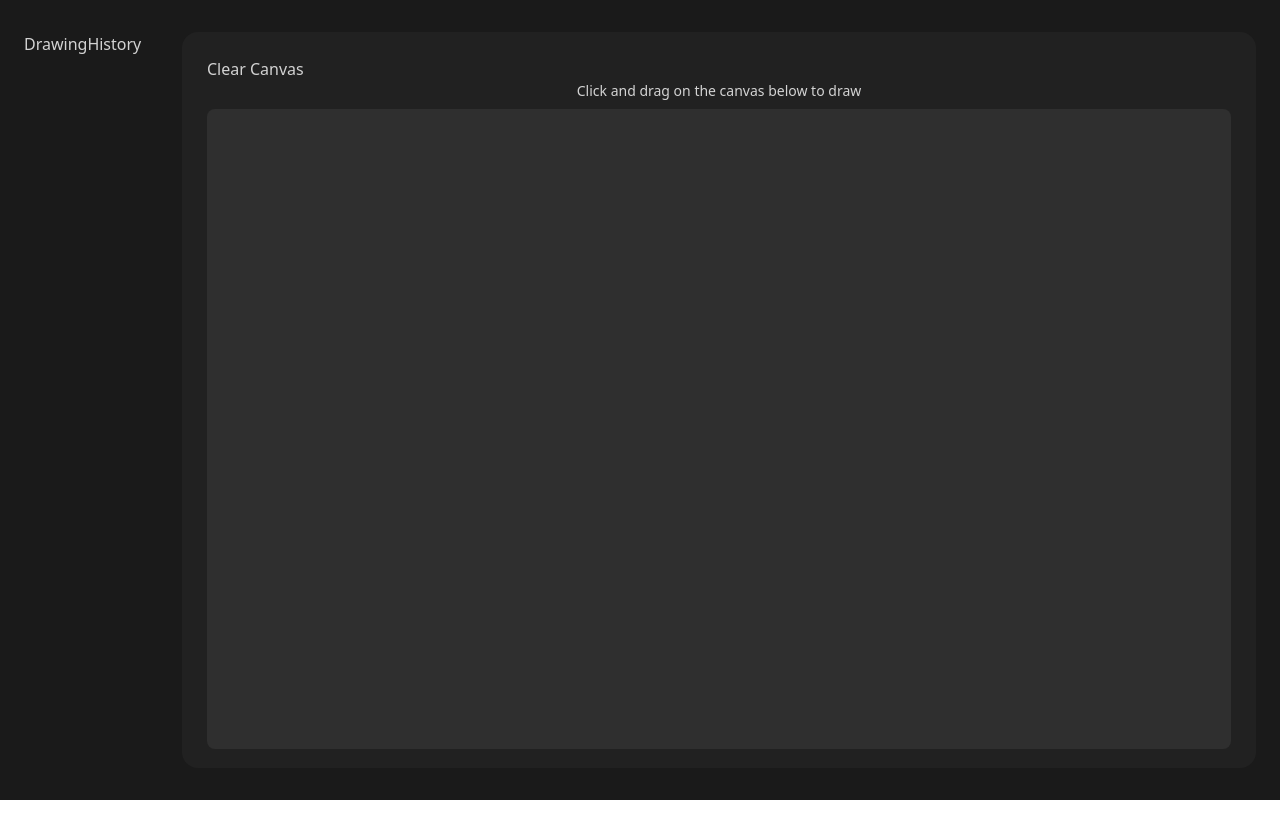
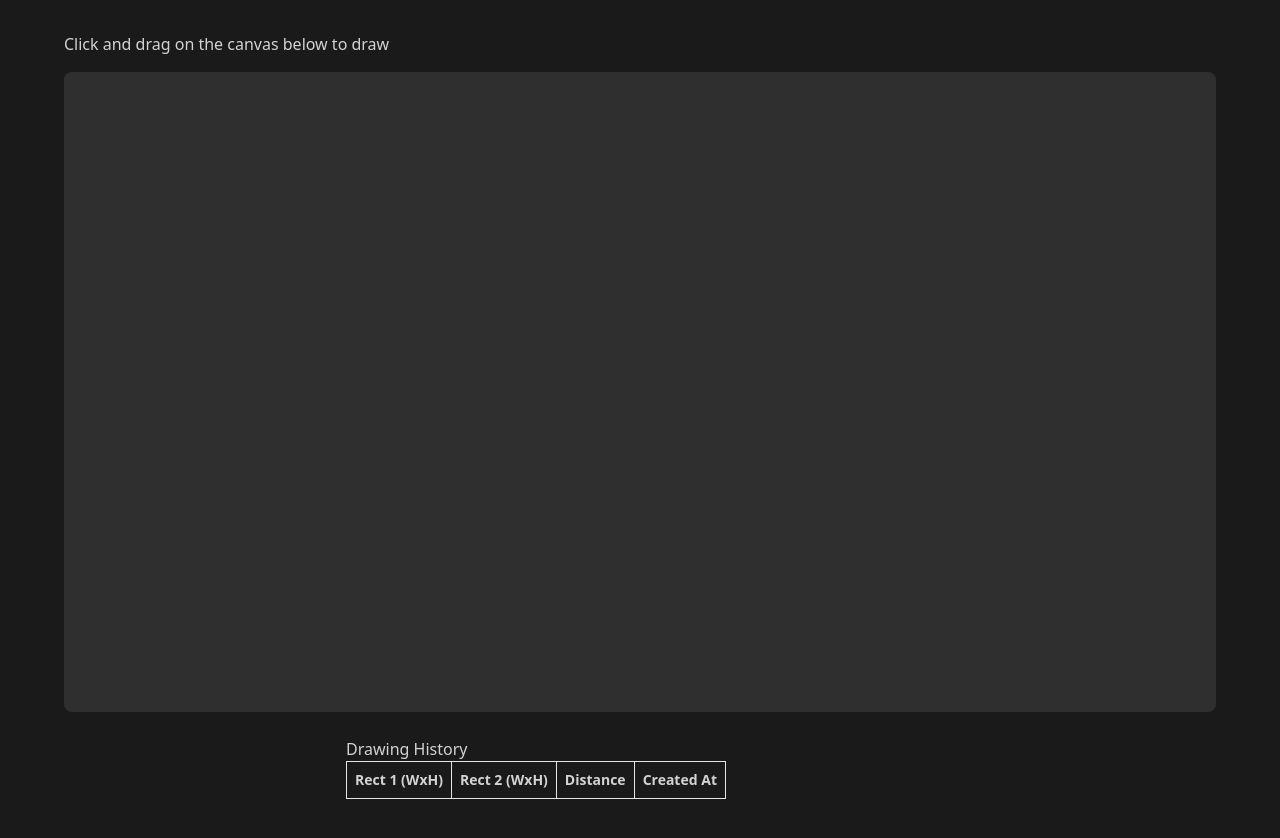
Before and after one commit to 1finedev/medida, a React (Vite) app: page / in a window 1280 px wide. Shown: the top 838 px of the page. Before the commit the page ends 800 px from the top, so only its background shows below. Built offline with nearby package versions, Linux system fonts and the light colour scheme.

Commit message:
feat: implement storage context and provider for local storage management and sharing state

```diff
--- a/src/App.tsx
+++ b/src/App.tsx
@@ -3,12 +3,12 @@ import DrawingHistory from './components/DrawingHistory';
 
 function App() {
   return (
-    <main className="w-full h-screen flex items-center justify-center bg-background text-text-primary py-8 px-6">
-      <section className="w-[20vw] h-full">
+    <main className="w-full min-h-screen items-center justify-center bg-background text-text-primary py-8 px-6">
+      <section className="flex justify-center items-center">
+        <Canvas />
+      </section>
+      <section className="flex-1 border border-transparent p-6 max-w-[80vw] flex flex-col items-center justify-center">
         <DrawingHistory />
-      </section>
-      <section className="flex-1 flex flex-col space-y-6 h-full border border-transparent bg-primary rounded-2xl p-6">
-        <Canvas />
       </section>
     </main>
   );
--- a/src/components/Canvas.tsx
+++ b/src/components/Canvas.tsx
@@ -3,7 +3,7 @@
  * Created Date: Th Jan 2025                                                   *
  * Author: Emmanuel Bayode O.                                                  *
  * -----                                                                       *
- * Last Modified: Th/01/2025 10:nn:26
+ * Last Modified: Th/01/2025 11:nn:33
  * Modified By: Emmanuel Bayode O.
  * -----                                                                       *
  * HISTORY:                                                                    *
@@ -19,14 +19,32 @@ const Canvas = () => {
   const canvasRef = useRef<HTMLCanvasElement>(null);
 
   // passing the canvasRef to the useCanvas hook to ensure the hook has access to the canvas element
-  const { clearCanvas, draw, startDrawing, stopDrawing, isDrawingDisabled } =
-    useCanvas(canvasRef);
+  const {
+    clearCanvas,
+    draw,
+    startDrawing,
+    stopDrawing,
+    isDrawingDisabled,
+    rectangleData,
+    persistRectangleData
+  } = useCanvas(canvasRef);
 
   return (
-    <div>
-      <CanvasActions clearCanvas={clearCanvas} />
-      <p className="text-center text-sm mb-2">
-        Click and drag on the canvas below to draw
+    <div className="flex flex-col items-center">
+      <CanvasActions
+        clearCanvas={clearCanvas}
+        showSaveButton={isDrawingDisabled}
+        showClearButton={(rectangleData?.rectangles?.length ?? 0) > 0}
+        persistRectangleData={persistRectangleData}
+      />
+      <p
+        className={`text-left w-full ${
+          isDrawingDisabled ? 'text-red-500' : 'text-text-primary'
+        }`}
+      >
+        {isDrawingDisabled
+          ? 'Mex (2) rectangles drawn, Clear Canvas or Save Rectangles to continue'
+          : 'Click and drag on the canvas below to draw'}
       </p>
       <canvas
         ref={canvasRef}
@@ -34,7 +52,7 @@ const Canvas = () => {
         onMouseDown={startDrawing}
         onMouseUp={stopDrawing}
         onMouseLeave={stopDrawing}
-        className={`flex-1 bg-secondary rounded-lg ${
+        className={`mt-4 bg-secondary rounded-lg ${
           isDrawingDisabled ? 'cursor-not-allowed' : 'cursor-cell'
         }`}
       ></canvas>
--- a/src/components/CanvasActions.tsx
+++ b/src/components/CanvasActions.tsx
@@ -3,7 +3,7 @@
  * Created Date: Th Jan 2025                                                   *
  * Author: Emmanuel Bayode O.                                                  *
  * -----                                                                       *
- * Last Modified: Th/01/2025 10:nn:31
+ * Last Modified: Th/01/2025 11:nn:54
  * Modified By: Emmanuel Bayode O.
  * -----                                                                       *
  * HISTORY:                                                                    *
@@ -11,15 +11,48 @@
  * ############################################################################### *
  */
 
+import { useLocalStorageData } from '../hooks/useLocalStorageData';
+
 interface CanvasActionsProps {
   clearCanvas: () => void;
+  persistRectangleData: () => void;
+  showSaveButton: boolean;
+  showClearButton: boolean;
 }
-const CanvasActions = ({ clearCanvas }: CanvasActionsProps) => {
+const CanvasActions = ({
+  clearCanvas,
+  showSaveButton,
+  showClearButton,
+  persistRectangleData
+}: CanvasActionsProps) => {
+  const { localStorageData, clearLocalStorageData } = useLocalStorageData();
+
   return (
-    <div>
-      <button onClick={clearCanvas} className="">
-        Clear Canvas
-      </button>
+    <div className="w-full flex justify-end items-end gap-4">
+      {showClearButton && (
+        <button
+          onClick={clearCanvas}
+          className="py-3 px-6 bg-red-500 rounded-lg text-text-primary font-semibold "
+        >
+          Clear Canvas
+        </button>
+      )}
+      {localStorageData?.length > 0 && (
+        <button
+          onClick={clearLocalStorageData}
+          className="py-3 px-6 bg-red-500 rounded-lg text-text-primary font-semibold "
+        >
+          Clear Drawing History
+        </button>
+      )}
+      {showSaveButton && (
+        <button
+          onClick={persistRectangleData}
+          className="py-3 px-6 bg-button-primary rounded-lg text-text-primary font-semibold"
+        >
+          Save Rectangles
+        </button>
+      )}
     </div>
   );
 };
--- a/src/components/DrawingHistory.tsx
+++ b/src/components/DrawingHistory.tsx
@@ -3,7 +3,7 @@
  * Created Date: Th Jan 2025                                                   *
  * Author: Emmanuel Bayode O.                                                  *
  * -----                                                                       *
- * Last Modified: Th/01/2025 01:nn:25
+ * Last Modified: Th/01/2025 11:nn:28
  * Modified By: Emmanuel Bayode O.
  * -----                                                                       *
  * HISTORY:                                                                    *
@@ -11,8 +11,42 @@
  * ############################################################################### *
  */
 
+import { useLocalStorageData } from '../hooks/useLocalStorageData';
+
 const DrawingHistory = () => {
-  return <div>DrawingHistory</div>;
+  const { localStorageData } = useLocalStorageData();
+
+  return (
+    <div>
+      <h3>Drawing History</h3>
+
+      <table className="w-full border-collapse border">
+        <thead>
+          <tr>
+            <th className="border p-2 text-sm">Rect 1 (WxH)</th>
+            <th className="border p-2 text-sm">Rect 2 (WxH)</th>
+            <th className="border p-2 text-sm">Distance</th>
+            <th className="border p-2 text-sm">Created At</th>
+          </tr>
+        </thead>
+        <tbody>
+          {localStorageData.map((item, index) => (
+            <tr key={index}>
+              {item.rectangles.map((rectangle, index) => (
+                <td key={index} className="border p-2 text-xs">
+                  {`${rectangle.width}x${rectangle.height}`}
+                </td>
+              ))}
+              <td className="border p-2 text-xs">{item.distance}</td>
+              <td className="border p-2 text-xs">
+                {new Date(item.createdAt).toLocaleString()}
+              </td>
+            </tr>
+          ))}
+        </tbody>
+      </table>
+    </div>
+  );
 };
 
 export default DrawingHistory;
--- /dev/null
+++ b/src/contexts/StorageContext.tsx
@@ -0,0 +1,60 @@
+import React, { useEffect, useState } from 'react';
+import { StorageContext } from '../hooks/useLocalStorageData';
+import { LocalStorageData } from '../types';
+
+/*
+ * ############################################################################### *
+ * Created Date: Th Jan 2025                                                   *
+ * Author: Emmanuel Bayode O.                                                  *
+ * -----                                                                       *
+ * Last Modified: Th/01/2025 11:nn:47
+ * Modified By: Emmanuel Bayode O.
+ * -----                                                                       *
+ * HISTORY:                                                                    *
+ * Date      	By	Comments                                                   *
+ * ############################################################################### *
+ */
+
+// Create a provider component
+export const StorageProvider = ({
+  children
+}: {
+  children: React.ReactNode;
+}) => {
+  const [localStorageData, setLocalStorageData] = useState<LocalStorageData[]>(
+    []
+  );
+
+  const updateLocalStorageData = (payload: LocalStorageData) => {
+    const updatedData = [payload, ...localStorageData];
+    setLocalStorageData(updatedData);
+    localStorage.setItem('medida_canvas_data', JSON.stringify(updatedData));
+  };
+
+  const clearLocalStorageData = () => {
+    setLocalStorageData([]);
+    localStorage.removeItem('medida_canvas_data');
+  };
+
+  useEffect(() => {
+    const storedData = localStorage.getItem('medida_canvas_data');
+    if (!storedData) return;
+
+    const parsedData = JSON.parse(storedData);
+
+    // Only set the data if it's an array
+    setLocalStorageData(Array.isArray(parsedData) ? parsedData : []);
+  }, []);
+
+  return (
+    <StorageContext.Provider
+      value={{
+        localStorageData,
+        updateLocalStorageData,
+        clearLocalStorageData
+      }}
+    >
+      {children}
+    </StorageContext.Provider>
+  );
+};
--- a/src/hooks/useCanvas.ts
+++ b/src/hooks/useCanvas.ts
@@ -22,7 +22,7 @@ export const useCanvas = (canvasRef: React.RefObject<HTMLCanvasElement>) => {
 
   const [isDrawingStarted, setIsDrawingStarted] = useState(false);
   const [isDrawingDisabled, setIsDrawingDisabled] = useState(false);
-  const [rectangleData, setRectangleData] = useState<LocalStorageData | null>({
+  const [rectangleData, setRectangleData] = useState<LocalStorageData>({
     id: RECTANGLE_ID,
     rectangles: localStorageData?.[0]?.rectangles || [],
     distance: 0,
@@ -49,6 +49,15 @@ export const useCanvas = (canvasRef: React.RefObject<HTMLCanvasElement>) => {
       canvasRef.current.width,
       canvasRef.current.height
     );
+
+    setCurrentRectangle(null);
+    setIsDrawingDisabled(false);
+    setRectangleData({
+      id: RECTANGLE_ID,
+      rectangles: [],
+      distance: 0,
+      createdAt: ''
+    });
   };
 
   const calculateDistance = (rect1: Rectangle, rect2: Rectangle) => {
@@ -90,7 +99,12 @@ export const useCanvas = (canvasRef: React.RefObject<HTMLCanvasElement>) => {
     const rectangleWidth = latestMouseX - startPositionX.current;
     const rectangleHeight = latestMouseY - startPositionY.current;
 
-    clearCanvas();
+    contextRef.current.clearRect(
+      0,
+      0,
+      canvasRef.current.width,
+      canvasRef.current.height
+    );
 
     if (
       Array.isArray(rectangleData?.rectangles) &&
@@ -124,8 +138,10 @@ export const useCanvas = (canvasRef: React.RefObject<HTMLCanvasElement>) => {
     if (
       Array.isArray(rectangleData?.rectangles) &&
       rectangleData.rectangles.length >= 2
-    )
+    ) {
+      setIsDrawingDisabled(true);
       return;
+    }
 
     const { clientX, clientY } = nativeEvent;
     startPositionX.current = clientX - canvasXOffset.current;
@@ -136,30 +152,34 @@ export const useCanvas = (canvasRef: React.RefObject<HTMLCanvasElement>) => {
 
   const stopDrawing = () => {
     setIsDrawingStarted(false);
-    if (!currentRectangle || !Array.isArray(rectangleData?.rectangles)) return;
+    if (!currentRectangle) return;
 
-    setRectangleData(
-      (prev) =>
-        prev && {
+    setRectangleData((prev) => ({
       id: prev.id,
       rectangles: [...prev.rectangles, currentRectangle],
       distance: prev.distance,
       createdAt: prev.createdAt
+    }));
+
+    setCurrentRectangle(null);
+    if (rectangleData.rectangles.length >= 1) {
+      setIsDrawingDisabled(true);
     }
-    );
+  };
 
-    if (rectangleData.rectangles.length >= 2) {
-      setIsDrawingDisabled(true);
+  const persistRectangleData = () => {
+    if (rectangleData.rectangles.length < 2) return;
 
-      const [rect1] = rectangleData.rectangles;
-      const distance = calculateDistance(rect1, currentRectangle);
+    const [rect1, rect2] = rectangleData.rectangles;
+    const distance = calculateDistance(rect1, rect2);
+
     updateLocalStorageData({
       id: RECTANGLE_ID,
       rectangles: rectangleData.rectangles,
       distance,
       createdAt: new Date().toISOString()
     });
-    }
+    clearCanvas();
   };
 
   useEffect(() => {
@@ -168,7 +188,7 @@ export const useCanvas = (canvasRef: React.RefObject<HTMLCanvasElement>) => {
 
     if (!canvas || !context) return;
 
-    canvas.width = window.innerWidth * 0.8;
+    canvas.width = window.innerWidth * 0.9;
     canvas.height = window.innerHeight * 0.8;
 
     context.lineCap = 'round';
@@ -191,7 +211,15 @@ export const useCanvas = (canvasRef: React.RefObject<HTMLCanvasElement>) => {
     ) {
       rectangleData.rectangles.forEach(drawRectangle);
     }
-  }, [canvasRef, rectangleData]);
+  }, [canvasRef, rectangleData?.rectangles?.length, rectangleData?.rectangles]);
 
-  return { clearCanvas, draw, startDrawing, stopDrawing, isDrawingDisabled };
+  return {
+    clearCanvas,
+    draw,
+    startDrawing,
+    stopDrawing,
+    isDrawingDisabled,
+    rectangleData,
+    persistRectangleData
   };
+};
--- a/src/hooks/useLocalStorageData.ts
+++ b/src/hooks/useLocalStorageData.ts
@@ -11,35 +11,14 @@
  * ############################################################################### *
  */
 
-import { useEffect, useState } from 'react';
-import { LocalStorageData } from '../types';
+import { createContext, useContext } from 'react';
+import { StorageContextType } from '../types';
 
-export const useLocalStorageData = () => {
-  const [localStorageData, setLocalStorageData] = useState<LocalStorageData[]>(
-    []
-  );
+// Create a context for storage
+export const StorageContext = createContext<StorageContextType>({
+  localStorageData: [],
+  updateLocalStorageData: () => {},
+  clearLocalStorageData: () => {}
+});
 
-  const updateLocalStorageData = (payload: LocalStorageData | null) => {
-    if (!payload) {
-      setLocalStorageData([]);
-      localStorage.removeItem('medida_canvas_data');
-      return;
-    }
-
-    const updatedData = [payload, ...localStorageData];
-    setLocalStorageData(updatedData);
-    localStorage.setItem('medida_canvas_data', JSON.stringify(updatedData));
-  };
-
-  useEffect(() => {
-    const storedData = localStorage.getItem('medida_canvas_data');
-    if (!storedData) return;
-
-    const parsedData = JSON.parse(storedData);
-
-    // Only set the data if it's an array
-    setLocalStorageData(Array.isArray(parsedData) ? parsedData : []);
-  }, []);
-
-  return { localStorageData, updateLocalStorageData };
-};
+export const useLocalStorageData = () => useContext(StorageContext);
--- a/src/main.tsx
+++ b/src/main.tsx
@@ -1,10 +1,13 @@
 import { StrictMode } from 'react';
 import { createRoot } from 'react-dom/client';
 import App from './App.tsx';
+import { StorageProvider } from './contexts/StorageContext.tsx';
 import './index.css';
 
 createRoot(document.getElementById('root')!).render(
   <StrictMode>
-    <App />
+    <StorageProvider>
+      <App />
+    </StorageProvider>
   </StrictMode>
 );
--- a/src/types.ts
+++ b/src/types.ts
@@ -10,6 +10,12 @@
  * Date      	By	Comments                                                   *
  * ############################################################################### *
  */
+
+export interface StorageContextType {
+  localStorageData: LocalStorageData[];
+  updateLocalStorageData: (payload: LocalStorageData) => void;
+  clearLocalStorageData: () => void;
+}
 
 export interface Rectangle {
   x: number;
```
Lines whose indentation alone changed are shown as unchanged.
